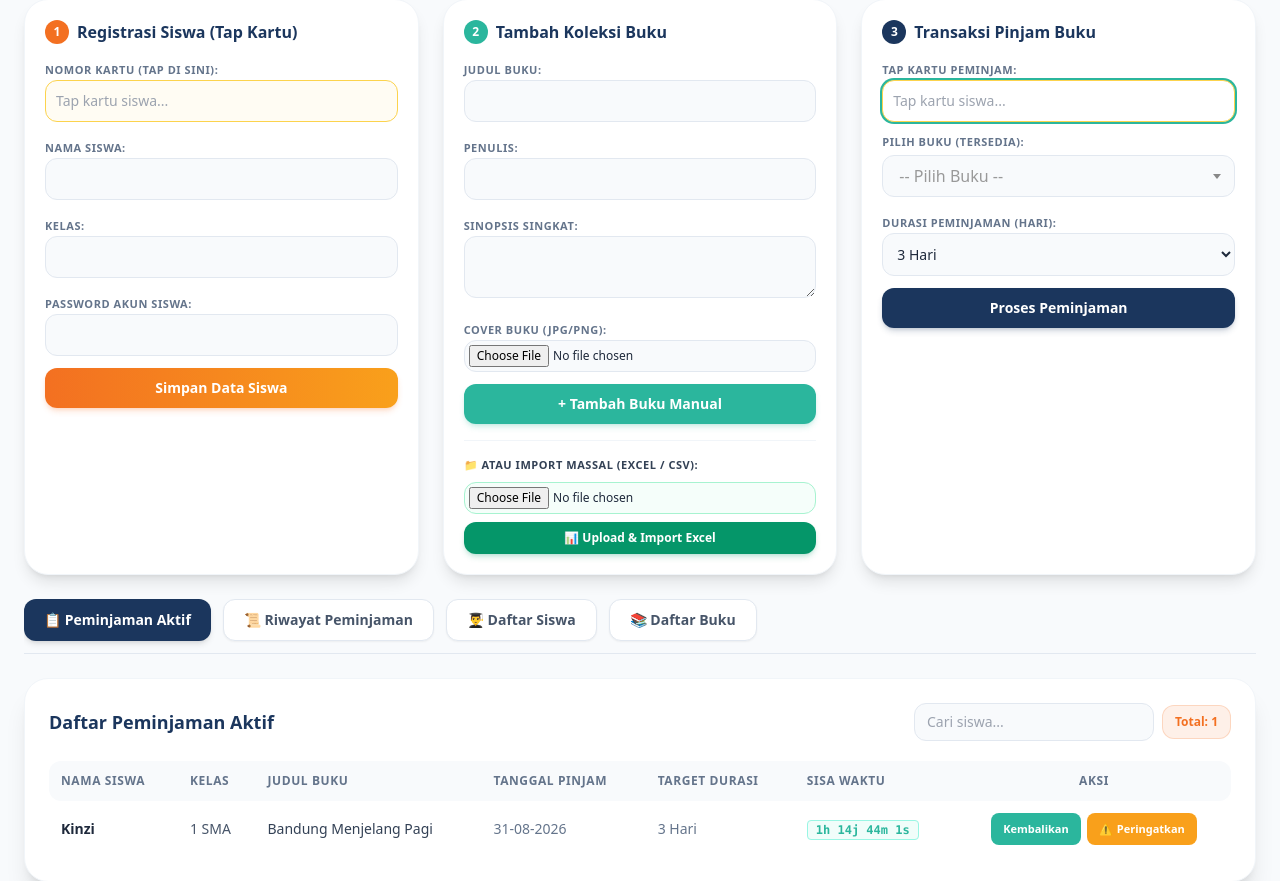
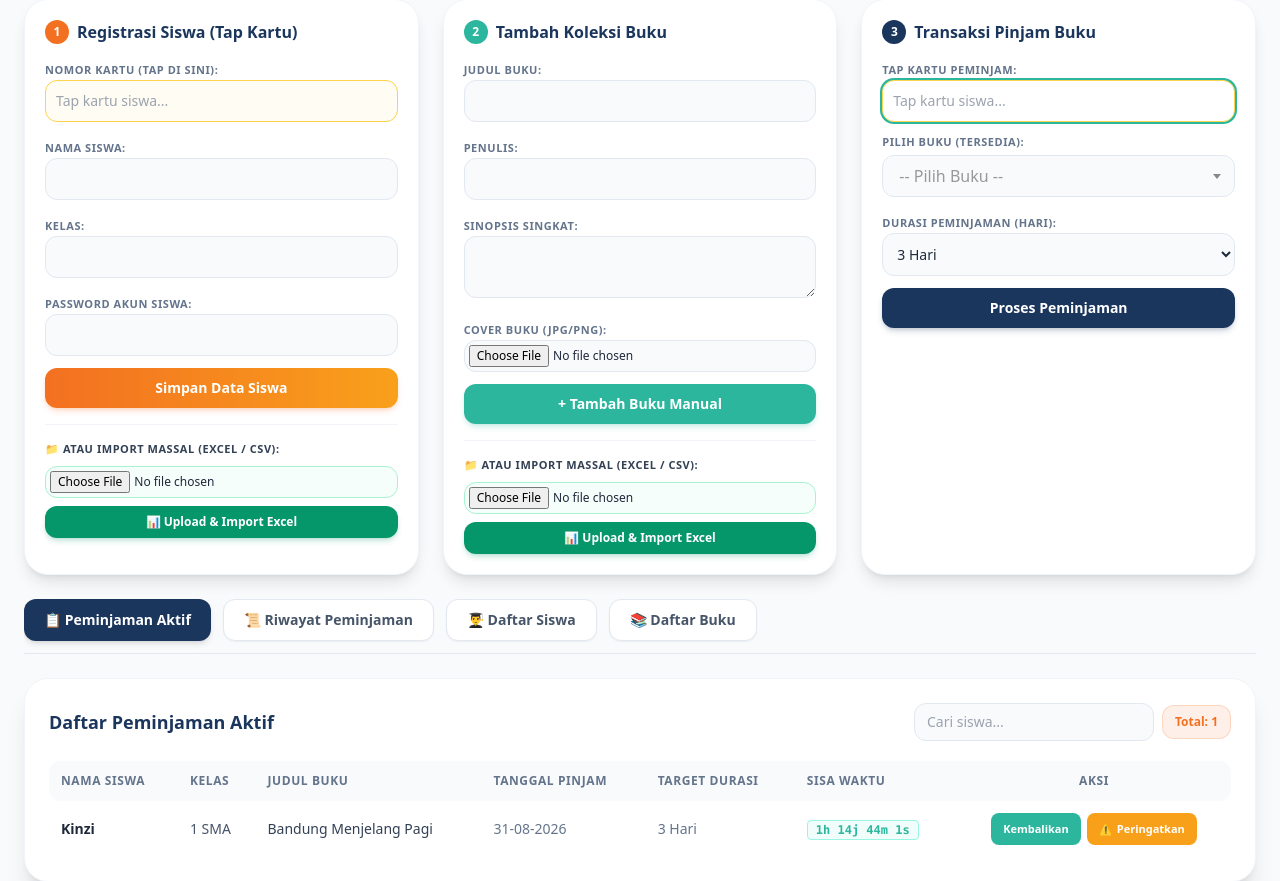
Before and after one commit to Brian-Faruq/perpustakaan-sistem, a PHP site: page /admin_dashboard.php in a window 1280 px wide. Shown: the part 101-982 px from the top of the page. Run offline with PHP 8.4, Linux system fonts and the light colour scheme; a user stored in the database is signed in; data comes from the database, SQL or seed files in the repository; some libraries are stand-ins or nearby versions.

Commit message:
upload siswa, pakai excel

```diff
--- /dev/null
+++ b/DATA/data siswa.csv
@@ -0,0 +1,4 @@
+nomor_kartu,nama,kelas,password
+30811,brian,9,brian
+3082011,faruq,10,faruq
+777,androvo,11,androvo
--- a/admin_dashboard.php
+++ b/admin_dashboard.php
@@ -30,6 +30,82 @@ if (isset($_POST['tambah_siswa'])) {
             $msg = "Terjadi kesalahan saat menyimpan data.";
             $msg_type = 'error';
         }
+    }
+}
+
+// Aksi 1.5: Import Siswa dari File CSV / Excel (Anti-Duplikat & Default Password)
+if (isset($_POST['import_siswa'])) {
+    if (isset($_FILES['file_excel_siswa']) && $_FILES['file_excel_siswa']['error'] === UPLOAD_ERR_OK) {
+        $file_tmp = $_FILES['file_excel_siswa']['tmp_name'];
+        $ext = strtolower(pathinfo($_FILES['file_excel_siswa']['name'], PATHINFO_EXTENSION));
+
+        if (in_array($ext, ['csv', 'txt'])) {
+            $handle = fopen($file_tmp, "r");
+            $berhasil = 0;
+            $duplikat = 0;
+            $baris = 0;
+
+            // Deteksi Delimiter (Koma, Titik Koma, atau Tab)
+            $firstLine = fgets($handle);
+            $delimiter = ',';
+            if (substr_count($firstLine, ';') > substr_count($firstLine, ',')) {
+                $delimiter = ';';
+            } elseif (substr_count($firstLine, "\t") > substr_count($firstLine, ',')) {
+                $delimiter = "\t";
+            }
+            rewind($handle);
+
+            while (($data = fgetcsv($handle, 1000, $delimiter)) !== FALSE) {
+                $baris++;
+                if ($baris == 1) continue; // Lewati header tabel
+
+                // Format Kolom CSV: [0] Nomor Kartu, [1] Nama, [2] Kelas, [3] Password (Opsional)
+                $nomor_kartu = isset($data[0]) ? mysqli_real_escape_string($koneksi, trim($data[0], " \t\n\r\0\x0B\"'")) : '';
+                $nama        = isset($data[1]) ? mysqli_real_escape_string($koneksi, trim($data[1], " \t\n\r\0\x0B\"'")) : '';
+                $kelas       = isset($data[2]) ? mysqli_real_escape_string($koneksi, trim($data[2], " \t\n\r\0\x0B\"'")) : '';
+
+                // Jika password di CSV kosong, gunakan default '123456'
+                $raw_pass    = (isset($data[3]) && !empty(trim($data[3]))) ? trim($data[3], " \t\n\r\0\x0B\"'") : '123456';
+                $pass_hash   = password_hash($raw_pass, PASSWORD_DEFAULT);
+
+                if (!empty($nomor_kartu) && !empty($nama)) {
+                    // Cek Duplikasi Nomor Kartu
+                    $cek = mysqli_query($koneksi, "SELECT id FROM siswa WHERE nomor_kartu = '$nomor_kartu'");
+
+                    if (mysqli_num_rows($cek) == 0) {
+                        $sql = "INSERT INTO siswa (nomor_kartu, nama, kelas, password) VALUES ('$nomor_kartu', '$nama', '$kelas', '$pass_hash')";
+                        if (mysqli_query($koneksi, $sql)) {
+                            $berhasil++;
+                        }
+                    } else {
+                        $duplikat++;
+                    }
+                }
+            }
+            fclose($handle);
+
+            // Respon Pesan SweetAlert
+            if ($berhasil > 0) {
+                $msg = "Berhasil mengimpor $berhasil data siswa dari file!";
+                if ($duplikat > 0) {
+                    $msg .= " ($duplikat siswa dilewati karena nomor kartu sudah terdaftar)";
+                }
+            } else {
+                if ($duplikat > 0) {
+                    $msg = "Tidak ada data siswa baru yang ditambahkan. Semua nomor kartu sudah terdaftar!";
+                    $msg_type = 'error';
+                } else {
+                    $msg = "Gagal mengimpor data! Pastikan baris data di file CSV terisi dengan benar.";
+                    $msg_type = 'error';
+                }
+            }
+        } else {
+            $msg = "Format file tidak valid! Harap upload file .csv";
+            $msg_type = 'error';
+        }
+    } else {
+        $msg = "Pilih file CSV terlebih dahulu!";
+        $msg_type = 'error';
     }
 }
 
@@ -415,14 +491,16 @@ if (isset($_POST['kirim_peringatan'])) {
         <!-- CONTAINER FORM CONTROL PANEL -->
         <div class="grid grid-cols-1 md:grid-cols-3 gap-4 sm:gap-6">
 
-            <!-- 1. Form Registrasi Siswa -->
+            <!-- 1. Form Registrasi Siswa (Manual & Import Excel) -->
             <div id="form-reg-tab" class="form-tab-content hidden md:block bg-white p-5 rounded-3xl shadow-lg border border-slate-100 flex flex-col justify-between">
                 <div>
                     <h3 class="font-bold text-sm sm:text-base mb-3 text-brand-navy flex items-center gap-2">
                         <span class="bg-brand-orange text-white text-xs w-6 h-6 rounded-full flex items-center justify-center font-bold">1</span>
                         Registrasi Siswa (Tap Kartu)
                     </h3>
-                    <form action="" method="POST" class="space-y-3">
+
+                    <!-- Form 1: Input Siswa Manual -->
+                    <form action="" method="POST" class="space-y-3 pb-4 border-b border-slate-100">
                         <div>
                             <label class="text-[11px] font-bold text-slate-500 uppercase tracking-wider">Nomor Kartu (Tap di sini):</label>
                             <input type="text" name="nomor_kartu" required placeholder="Tap kartu siswa..." class="w-full p-2.5 border border-amber-300 rounded-xl text-sm bg-amber-50/60 focus:bg-white focus:ring-2 focus:ring-brand-teal focus:outline-none transition font-medium">
@@ -439,7 +517,20 @@ if (isset($_POST['kirim_peringatan'])) {
                             <label class="text-[11px] font-bold text-slate-500 uppercase tracking-wider">Password Akun Siswa:</label>
                             <input type="password" name="password" required class="w-full p-2.5 border border-slate-200 rounded-xl text-sm bg-slate-50 focus:bg-white focus:ring-2 focus:ring-brand-teal focus:outline-none transition">
                         </div>
-                        <button type="submit" name="tambah_siswa" class="w-full bg-gradient-to-r from-brand-orange to-brand-amber hover:opacity-95 text-white py-2.5 rounded-xl text-xs sm:text-sm font-bold shadow-md shadow-brand-orange/20 transition active:scale-[0.98] mt-2">Simpan Data Siswa</button>
+                        <button type="submit" name="tambah_siswa" class="w-full bg-gradient-to-r from-brand-orange to-brand-amber hover:opacity-95 text-white py-2.5 rounded-xl text-xs sm:text-sm font-bold shadow-md shadow-brand-orange/20 transition active:scale-[0.98]">
+                            Simpan Data Siswa
+                        </button>
+                    </form>
+
+                    <!-- Form 2: Import Siswa dari File Excel (CSV) -->
+                    <form action="" method="POST" enctype="multipart/form-data" class="pt-4 space-y-2">
+                        <label class="text-[11px] font-bold text-slate-700 uppercase tracking-wider block">
+                            📁 Atau Import Massal (Excel / CSV):
+                        </label>
+                        <input type="file" name="file_excel_siswa" accept=".csv" required class="w-full p-1 border border-emerald-200 rounded-xl text-xs bg-emerald-50/50 focus:outline-none">
+                        <button type="submit" name="import_siswa" class="w-full bg-emerald-600 hover:bg-emerald-700 text-white py-2 rounded-xl text-xs font-bold shadow-md shadow-emerald-600/20 transition active:scale-[0.98] flex items-center justify-center gap-1">
+                            📊 Upload & Import Excel
+                        </button>
                     </form>
                 </div>
             </div>
```
